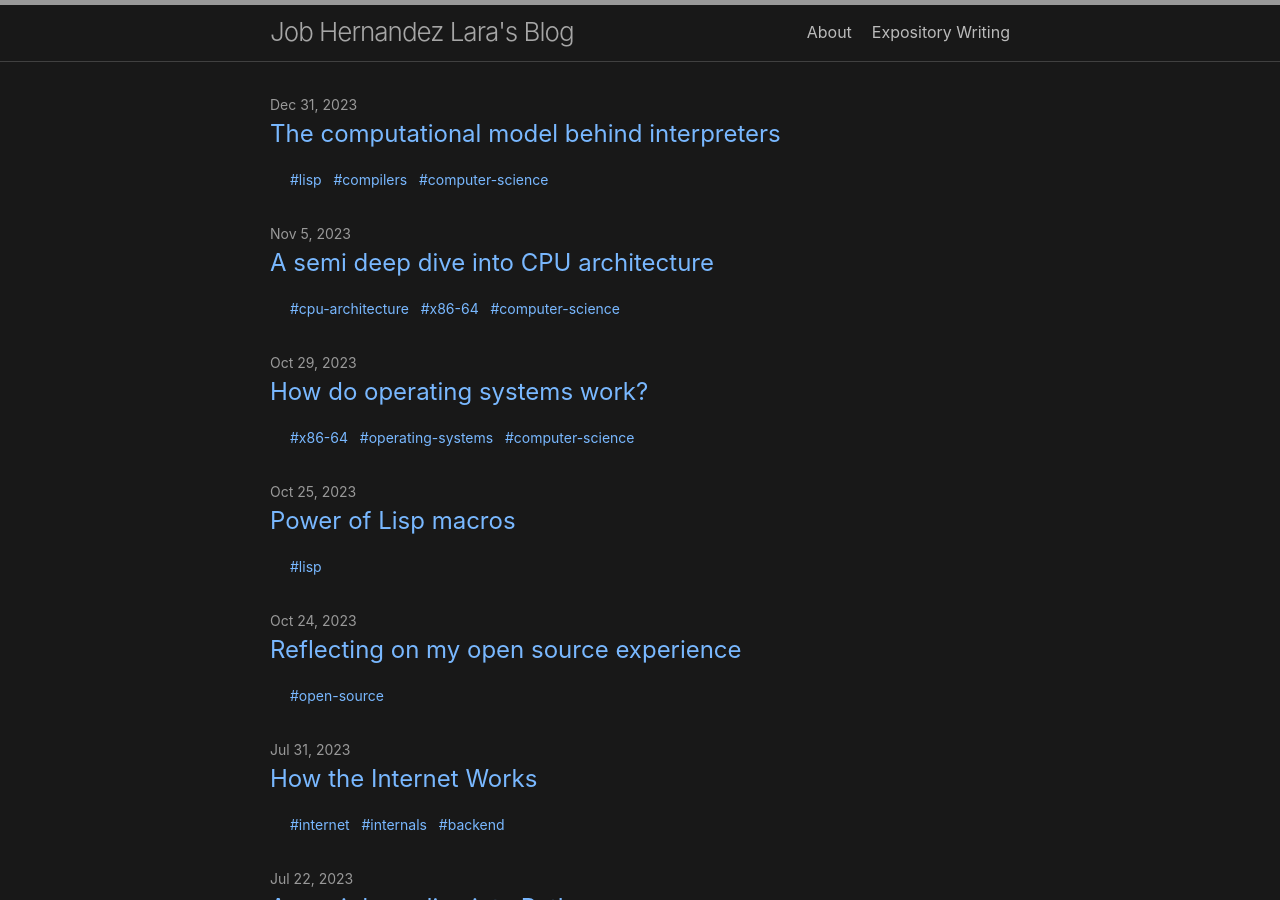
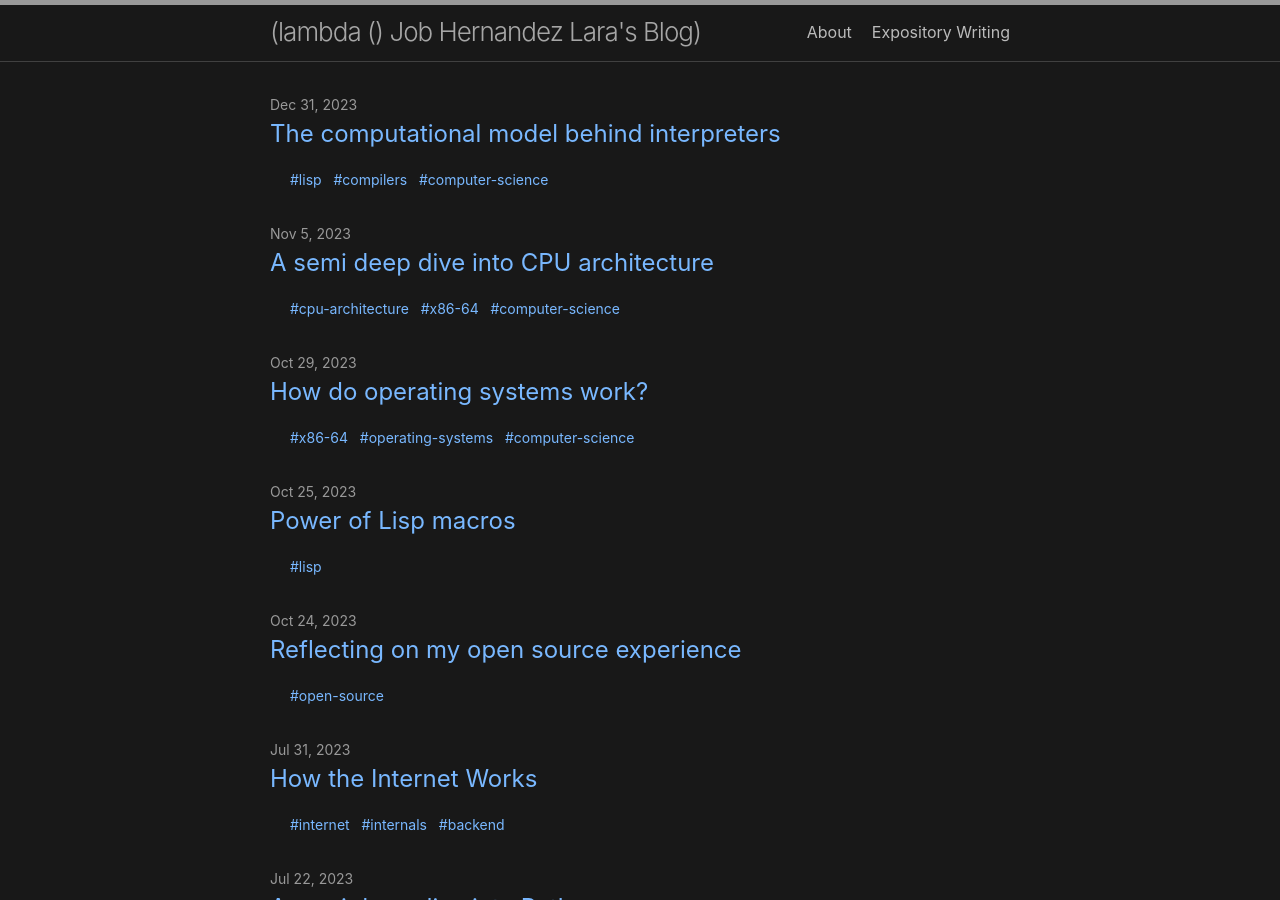
Before and after one commit to Jobhdez/jobhdez.github.io, a Jekyll site: the page built from index.md, in a window 1280 px wide and 900 px high. Built offline with Jekyll 4.4.1, drawn with Linux system fonts in a browser that asks for light colours.

Commit message:
Update _config.yml

```diff
--- a/_config.yml
+++ b/_config.yml
@@ -1,4 +1,4 @@
-title: Job Hernandez Lara's Blog
+title: (lambda () Job Hernandez Lara's Blog)
 author:
   name: Job Hernandez
   email: hj93@protonmail.com
```
